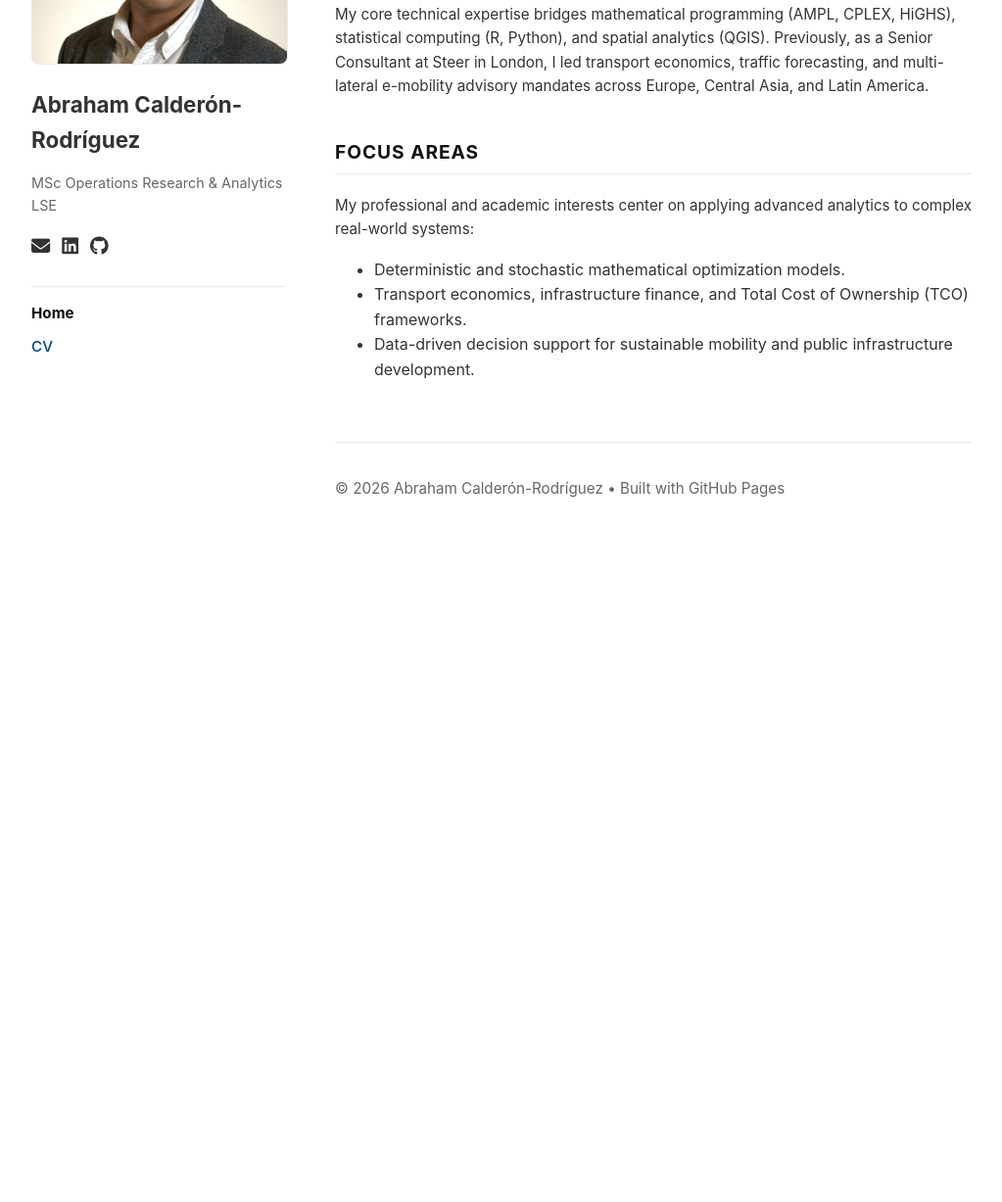
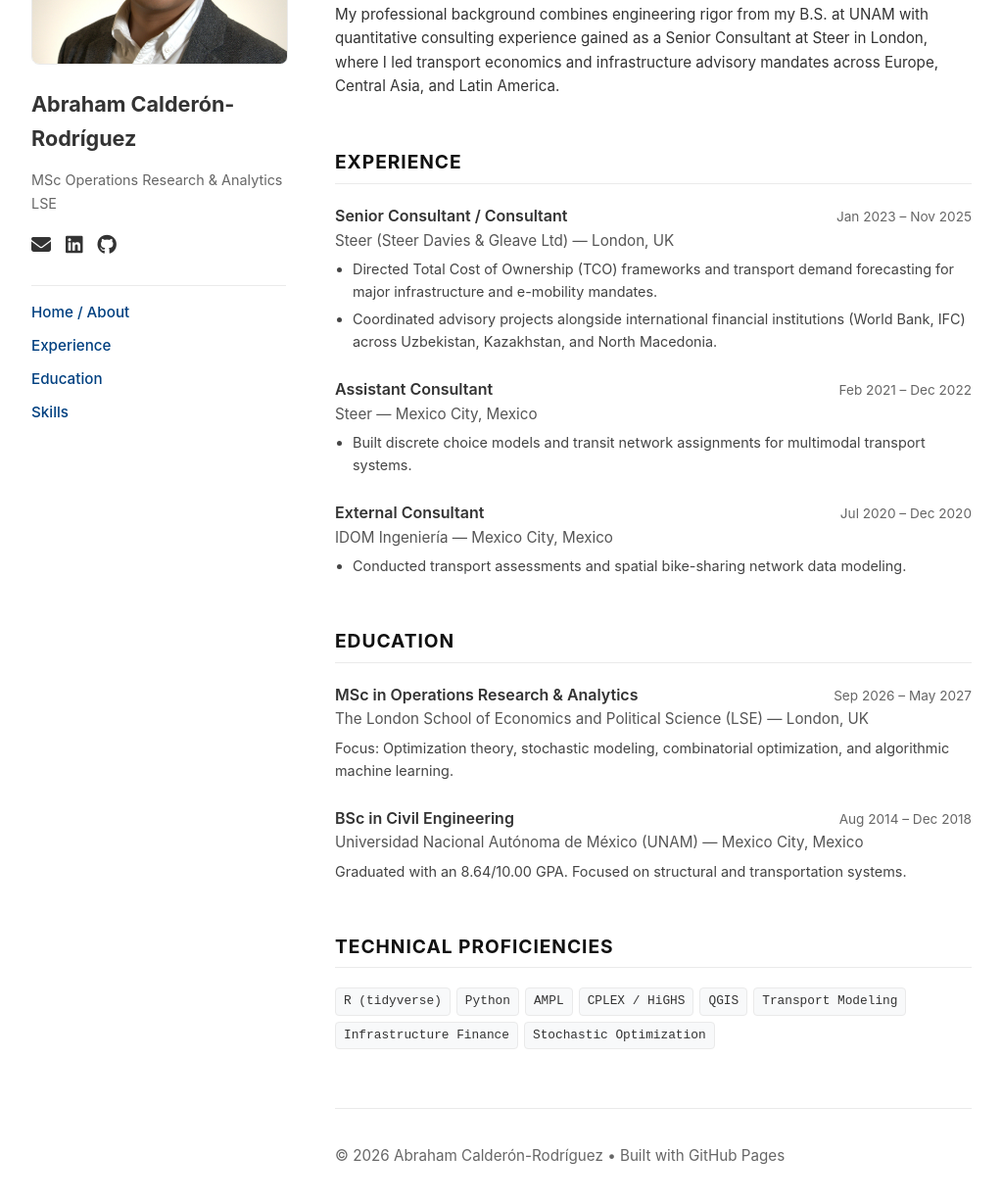
Before and after one commit to abrahamcrod/abraham-calderon, a plain HTML site: page index.html in a window 1280 px wide. Shown: the part 233-1460 px from the top of the page at 98% size, without its empty margins (128-1151 px from the left). Before the commit the page ends 809 px from the top, so only its background shows below. Drawn offline with Linux system fonts and the light colour scheme.

Commit message:
Update index.html

```diff
--- a/index.html
+++ b/index.html
@@ -3,7 +3,8 @@
 <head>
     <meta charset="UTF-8">
     <meta name="viewport" content="width=device-width, initial-scale=1.0">
-    <title>Abraham Calderón-Rodríguez | Home</title>
+    <title>Abraham Calderón-Rodríguez | Operations Research & Analytics</title>
+    <!-- FontAwesome for Social Icons -->
     <link rel="stylesheet" href="https://cdnjs.cloudflare.com/ajax/libs/font-awesome/6.4.0/css/all.min.css">
     <style>
         :root {
@@ -32,6 +33,9 @@
         /* Sidebar / Profile Column */
         aside {
             flex: 0 0 260px;
+            position: sticky;
+            top: 50px;
+            height: fit-content;
         }
 
         .profile-img {
@@ -44,7 +48,7 @@
         }
 
         aside h1 {
-            font-size: 1.4rem;
+            font-size: 1.35rem;
             margin: 0 0 5px 0;
             font-weight: 700;
         }
@@ -58,9 +62,9 @@
         /* Icon links below picture/title */
         .sidebar-icons {
             display: flex;
-            gap: 12px;
+            gap: 15px;
             margin-bottom: 25px;
-            font-size: 1.2rem;
+            font-size: 1.25rem;
         }
 
         .sidebar-icons a {
@@ -72,7 +76,7 @@
             color: var(--link-color);
         }
 
-        /* Navigation Links */
+        /* Section Navigation Links */
         .nav-links {
             list-style: none;
             padding: 0;
@@ -92,11 +96,6 @@
             font-weight: 500;
         }
 
-        .nav-links a.active {
-            font-weight: 700;
-            color: #111;
-        }
-
         .nav-links a:hover {
             text-decoration: underline;
         }
@@ -108,7 +107,7 @@
         }
 
         section {
-            margin-bottom: 40px;
+            margin-bottom: 50px;
         }
 
         h2 {
@@ -126,6 +125,57 @@
             font-size: 0.95rem;
         }
 
+        .item {
+            margin-bottom: 25px;
+        }
+
+        .item-header {
+            display: flex;
+            justify-content: space-between;
+            align-items: baseline;
+            font-weight: 600;
+            font-size: 1rem;
+        }
+
+        .item-subheader {
+            color: #555;
+            font-size: 0.95rem;
+            margin-bottom: 5px;
+        }
+
+        .date {
+            color: #666;
+            font-size: 0.85rem;
+            font-weight: normal;
+        }
+
+        ul.details {
+            margin-top: 5px;
+            padding-left: 18px;
+        }
+
+        ul.details li {
+            margin-bottom: 5px;
+            font-size: 0.9rem;
+            color: #444;
+        }
+
+        .tag-container {
+            display: flex;
+            flex-wrap: wrap;
+            gap: 6px;
+        }
+
+        .tag {
+            background: var(--light-gray);
+            border: 1px solid var(--border-color);
+            padding: 3px 8px;
+            border-radius: 4px;
+            font-size: 0.8rem;
+            font-family: monospace;
+            color: #333;
+        }
+
         footer {
             margin-top: 60px;
             border-top: 1px solid var(--border-color);
@@ -141,6 +191,7 @@
                 gap: 30px;
             }
             aside {
+                position: static;
                 flex: auto;
             }
             .profile-img {
@@ -152,42 +203,112 @@
 <body>
 
     <div class="container">
-        <!-- Left Sidebar -->
+        <!-- Left Sidebar: Photo, Title, Icons, Section Links -->
         <aside>
             <img src="profile.jpg" alt="Abraham Calderón-Rodríguez" class="profile-img" onerror="this.src='https://via.placeholder.com/260x300?text=Your+Photo'">
             <h1>Abraham Calderón-Rodríguez</h1>
             <p class="subtitle">MSc Operations Research & Analytics<br>LSE</p>
 
-            <!-- Social Icons -->
+            <!-- Social Icons (Matching Jordan's style) -->
             <div class="sidebar-icons">
                 <a href="mailto:abraham.crod@gmail.com" title="Email"><i class="fas fa-envelope"></i></a>
                 <a href="https://linkedin.com" target="_blank" title="LinkedIn"><i class="fab fa-linkedin"></i></a>
                 <a href="https://github.com/abrahamcrod" target="_blank" title="GitHub"><i class="fab fa-github"></i></a>
             </div>
 
-            <!-- Page Navigation -->
+            <!-- On-Page Navigation Links -->
             <ul class="nav-links">
-                <li><a href="index.html" class="active">Home</a></li>
-                <li><a href="cv.html">CV</a></li>
+                <li><a href="#about">Home / About</a></li>
+                <li><a href="#experience">Experience</a></li>
+                <li><a href="#education">Education</a></li>
+                <li><a href="#skills">Skills</a></li>
             </ul>
         </aside>
 
-        <!-- Right Content Area (Home) -->
+        <!-- Right Content Area: Single Page with All Sections -->
         <main>
+            <!-- Home / About Section -->
             <section id="about">
-                <h2>About Me</h2>
-                <p>Welcome! I am an Operations Research and Infrastructure Analytics professional with 5 years of international experience spanning transport modeling, infrastructure finance, and quantitative optimization. I am currently pursuing my MSc in Operations Research & Analytics at <strong>The London School of Economics and Political Science (LSE)</strong>.</p>
-                <p>My core technical expertise bridges mathematical programming (AMPL, CPLEX, HiGHS), statistical computing (R, Python), and spatial analytics (QGIS). Previously, as a Senior Consultant at Steer in London, I led transport economics, traffic forecasting, and multi-lateral e-mobility advisory mandates across Europe, Central Asia, and Latin America.</p>
+                <h2>Home</h2>
+                <p>Hello! I am an Operations Research and Infrastructure Analytics professional with 5 years of international experience spanning transport modeling, infrastructure finance, and quantitative optimization. I am currently pursuing an MSc in Operations Research & Analytics at <strong>The London School of Economics and Political Science (LSE)</strong>.</p>
+                <p>My professional background combines engineering rigor from my B.S. at UNAM with quantitative consulting experience gained as a Senior Consultant at Steer in London, where I led transport economics and infrastructure advisory mandates across Europe, Central Asia, and Latin America.</p>
             </section>
 
-            <section id="interests">
-                <h2>Focus Areas</h2>
-                <p>My professional and academic interests center on applying advanced analytics to complex real-world systems:</p>
-                <ul>
-                    <li>Deterministic and stochastic mathematical optimization models.</li>
-                    <li>Transport economics, infrastructure finance, and Total Cost of Ownership (TCO) frameworks.</li>
-                    <li>Data-driven decision support for sustainable mobility and public infrastructure development.</li>
-                </ul>
+            <!-- Experience Section (CV Part 1) -->
+            <section id="experience">
+                <h2>Experience</h2>
+
+                <div class="item">
+                    <div class="item-header">
+                        <span>Senior Consultant / Consultant</span>
+                        <span class="date">Jan 2023 – Nov 2025</span>
+                    </div>
+                    <div class="item-subheader">Steer (Steer Davies & Gleave Ltd) — London, UK</div>
+                    <ul class="details">
+                        <li>Directed Total Cost of Ownership (TCO) frameworks and transport demand forecasting for major infrastructure and e-mobility mandates.</li>
+                        <li>Coordinated advisory projects alongside international financial institutions (World Bank, IFC) across Uzbekistan, Kazakhstan, and North Macedonia.</li>
+                    </ul>
+                </div>
+
+                <div class="item">
+                    <div class="item-header">
+                        <span>Assistant Consultant</span>
+                        <span class="date">Feb 2021 – Dec 2022</span>
+                    </div>
+                    <div class="item-subheader">Steer — Mexico City, Mexico</div>
+                    <ul class="details">
+                        <li>Built discrete choice models and transit network assignments for multimodal transport systems.</li>
+                    </ul>
+                </div>
+
+                <div class="item">
+                    <div class="item-header">
+                        <span>External Consultant</span>
+                        <span class="date">Jul 2020 – Dec 2020</span>
+                    </div>
+                    <div class="item-subheader">IDOM Ingeniería — Mexico City, Mexico</div>
+                    <ul class="details">
+                        <li>Conducted transport assessments and spatial bike-sharing network data modeling.</li>
+                    </ul>
+                </div>
+            </section>
+
+            <!-- Education Section (CV Part 2) -->
+            <section id="education">
+                <h2>Education</h2>
+
+                <div class="item">
+                    <div class="item-header">
+                        <span>MSc in Operations Research & Analytics</span>
+                        <span class="date">Sep 2026 – May 2027</span>
+                    </div>
+                    <div class="item-subheader">The London School of Economics and Political Science (LSE) — London, UK</div>
+                    <p style="font-size: 0.9rem; margin-top: 4px; color: #444;">Focus: Optimization theory, stochastic modeling, combinatorial optimization, and algorithmic machine learning.</p>
+                </div>
+
+                <div class="item">
+                    <div class="item-header">
+                        <span>BSc in Civil Engineering</span>
+                        <span class="date">Aug 2014 – Dec 2018</span>
+                    </div>
+                    <div class="item-subheader">Universidad Nacional Autónoma de México (UNAM) — Mexico City, Mexico</div>
+                    <p style="font-size: 0.9rem; margin-top: 4px; color: #444;">Graduated with an 8.64/10.00 GPA. Focused on structural and transportation systems.</p>
+                </div>
+            </section>
+
+            <!-- Skills Section -->
+            <section id="skills">
+                <h2>Technical Proficiencies</h2>
+                <div class="tag-container">
+                    <span class="tag">R (tidyverse)</span>
+                    <span class="tag">Python</span>
+                    <span class="tag">AMPL</span>
+                    <span class="tag">CPLEX / HiGHS</span>
+                    <span class="tag">QGIS</span>
+                    <span class="tag">Transport Modeling</span>
+                    <span class="tag">Infrastructure Finance</span>
+                    <span class="tag">Stochastic Optimization</span>
+                </div>
             </section>
 
             <footer>
```
